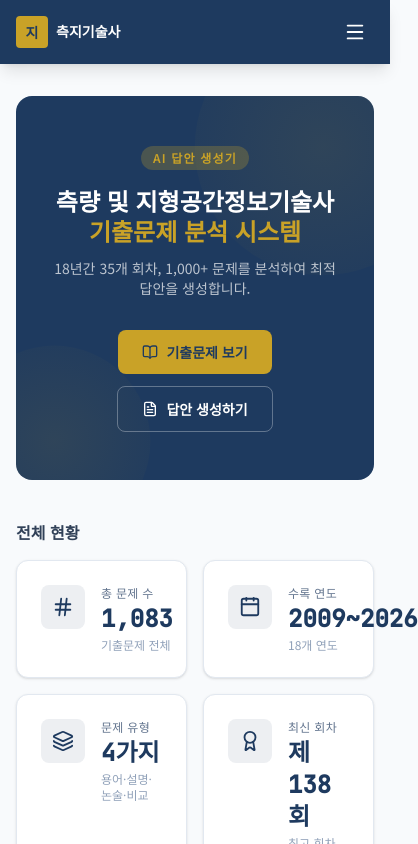
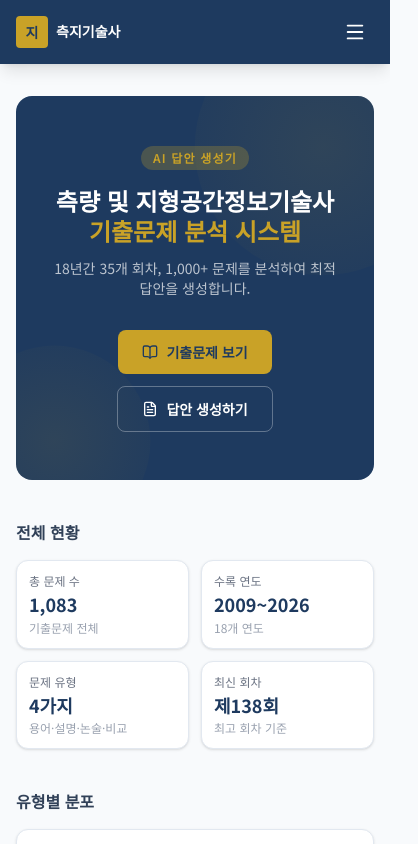
Before and after one commit to sunnylim91/project1, a React (Vite) app: page / in a window 390 px wide. Shown: the top 844 px of the page, 418 px wide, since content can reach past the window. Built offline with nearby package versions, Linux system fonts and the light colour scheme.

Commit message:
모바일 카드 UI 수정

```diff
--- a/src/pages/BrowserPage.jsx
+++ b/src/pages/BrowserPage.jsx
@@ -306,18 +306,15 @@ export default function BrowserPage() {
                 <div className="py-12 text-center text-slate-400 text-sm">검색 결과가 없습니다.</div>
               ) : paginated.map((q) => (
                 <div key={q.id} className="bg-white border border-slate-200 rounded-xl p-4 shadow-sm">
-                  <div className="flex items-center justify-between mb-2">
-                    <span className="text-xs font-mono text-slate-400">{q.year}년 · 제{q.round}회</span>
+                  <div className="flex items-center gap-2 mb-2">
+                    <span className="text-xs text-slate-400">{q.year}년 · 제{q.round}회</span>
                     <TypeBadge type={q.type} />
                   </div>
-                  <p
-                    className="text-sm text-slate-800 leading-relaxed mb-3 cursor-pointer"
-                    onClick={() => setModal(q)}
-                  >
+                  <p className="text-sm text-slate-800 leading-relaxed mb-3">
                     {q.question}
                   </p>
                   <button
-                    onClick={() => navigate(`/answer?id=${q.id}`)}
+                    onClick={() => navigate(`/answer?q=${encodeURIComponent(q.question)}`)}
                     className="w-full py-2 rounded-lg text-xs font-semibold text-white"
                     style={{ backgroundColor: '#1e3a5f' }}
                   >
--- a/src/pages/HomePage.jsx
+++ b/src/pages/HomePage.jsx
@@ -1,6 +1,6 @@
 import { useEffect, useState } from 'react';
 import { Link } from 'react-router-dom';
-import { BookOpen, FileText, Hash, Calendar, Layers, Award } from 'lucide-react';
+import { BookOpen, FileText } from 'lucide-react';
 import { loadDB, getStats } from '../utils/searcher';
 
 const TYPE_COLORS = {
@@ -10,22 +10,12 @@ const TYPE_COLORS = {
   '비교형': 'bg-orange-100 text-orange-700',
 };
 
-function StatCard({ icon: Icon, label, value, sub }) {
+function StatCard({ label, value, sub }) {
   return (
-    <div className="bg-white rounded-xl border border-slate-200 p-6 flex items-start gap-4 shadow-sm">
-      <div
-        className="w-11 h-11 rounded-lg flex items-center justify-center shrink-0"
-        style={{ backgroundColor: 'rgba(30,58,95,0.08)' }}
-      >
-        <Icon size={22} style={{ color: '#1e3a5f' }} />
-      </div>
-      <div>
-        <p className="text-xs text-slate-500 font-medium uppercase tracking-wide">{label}</p>
-        <p className="text-2xl font-bold mt-0.5" style={{ color: '#1e3a5f', fontFamily: 'JetBrains Mono, monospace' }}>
-          {value}
-        </p>
-        {sub && <p className="text-xs text-slate-400 mt-0.5">{sub}</p>}
-      </div>
+    <div className="bg-white rounded-xl border border-slate-200 p-3 shadow-sm">
+      <p className="text-xs text-gray-500 mb-1">{label}</p>
+      <p className="text-lg font-bold leading-tight" style={{ color: '#1e3a5f' }}>{value}</p>
+      <p className="text-xs text-gray-400 mt-1">{sub}</p>
     </div>
   );
 }
@@ -112,31 +102,11 @@ export default function HomePage() {
         <>
           <section>
             <h2 className="text-base font-semibold text-slate-700 mb-4">전체 현황</h2>
-            <div className="grid grid-cols-2 lg:grid-cols-4 gap-4">
-              <StatCard
-                icon={Hash}
-                label="총 문제 수"
-                value={stats.total.toLocaleString()}
-                sub="기출문제 전체"
-              />
-              <StatCard
-                icon={Calendar}
-                label="수록 연도"
-                value={`${stats.years[0]}~${stats.years[stats.years.length - 1]}`}
-                sub={`${stats.years.length}개 연도`}
-              />
-              <StatCard
-                icon={Layers}
-                label="문제 유형"
-                value="4가지"
-                sub="용어·설명·논술·비교"
-              />
-              <StatCard
-                icon={Award}
-                label="최신 회차"
-                value={`제${stats.maxRound}회`}
-                sub="최고 회차 기준"
-              />
+            <div className="grid grid-cols-2 lg:grid-cols-4 gap-3">
+              <StatCard label="총 문제 수" value={stats.total.toLocaleString()} sub="기출문제 전체" />
+              <StatCard label="수록 연도" value={`${stats.years[0]}~${stats.years[stats.years.length - 1]}`} sub={`${stats.years.length}개 연도`} />
+              <StatCard label="문제 유형" value="4가지" sub="용어·설명·논술·비교" />
+              <StatCard label="최신 회차" value={`제${stats.maxRound}회`} sub="최고 회차 기준" />
             </div>
           </section>
 
```
